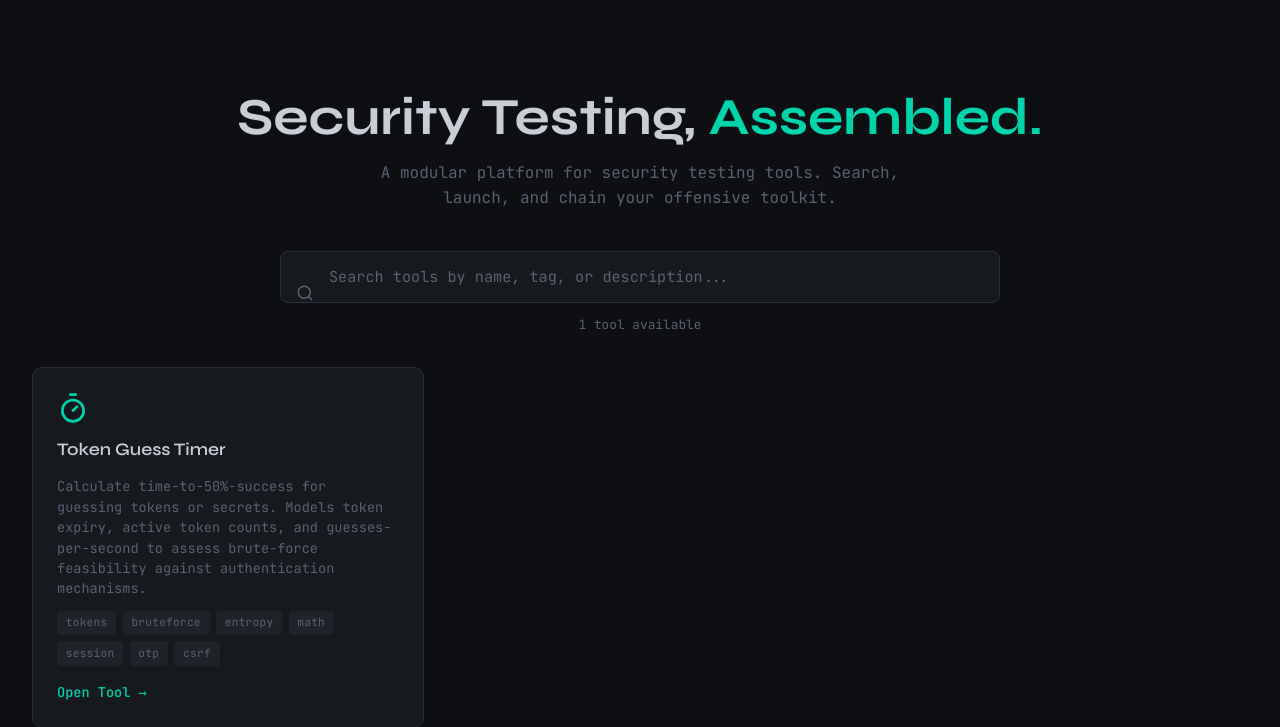
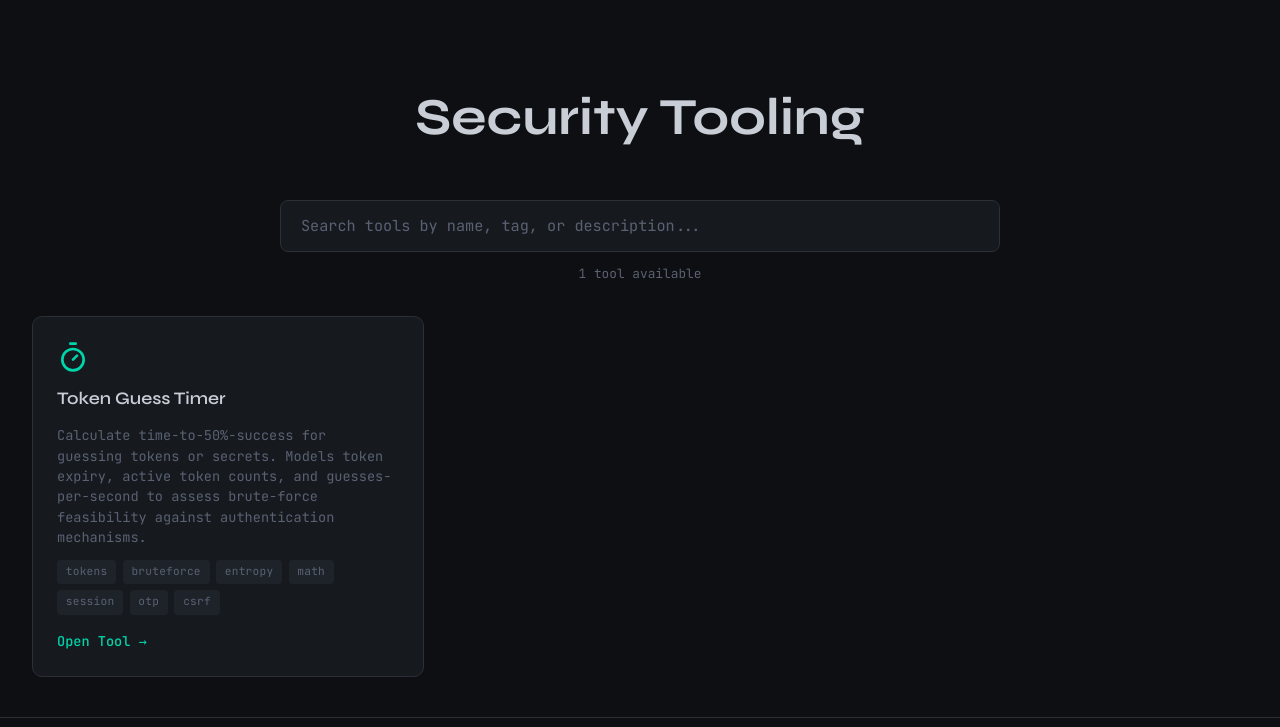
Before and after one commit to ryarmst/forge, a Flask app: page / in a window 1280 px wide. Shown: the part 60-787 px from the top of the page. Run offline with Flask 3, Linux system fonts and the light colour scheme.

Commit message:
content updates

```diff
--- a/app/static/css/main.css
+++ b/app/static/css/main.css
@@ -162,7 +162,7 @@ img {
 
 .search__input {
   width: 100%;
-  padding: 0.9rem 1.25rem 0.9rem 3rem;
+  padding: 0.9rem 1.25rem;
   font-family: var(--font-mono);
   font-size: 0.95rem;
   color: var(--text);
--- a/app/templates/index.html
+++ b/app/templates/index.html
@@ -1,16 +1,14 @@
 {% extends "base.html" %}
-{% block title %}Forge — Security Testing, Assembled{% endblock %}
+{% block title %}Forge — Security Tooling{% endblock %}
 
 {% block content %}
 <!-- Hero -->
 <section class="hero">
-  <h1 class="hero__title">Security Testing, <em>Assembled.</em></h1>
-  <p class="hero__subtitle">A modular platform for security testing tools. Search, launch, and chain your offensive toolkit.</p>
+  <h1 class="hero__title">Security Tooling</h1>
 </section>
 
 <!-- Search -->
 <div class="search">
-  <i data-lucide="search" class="search__icon" style="width:18px;height:18px;"></i>
   <input
     type="text"
     id="search-input"
```
